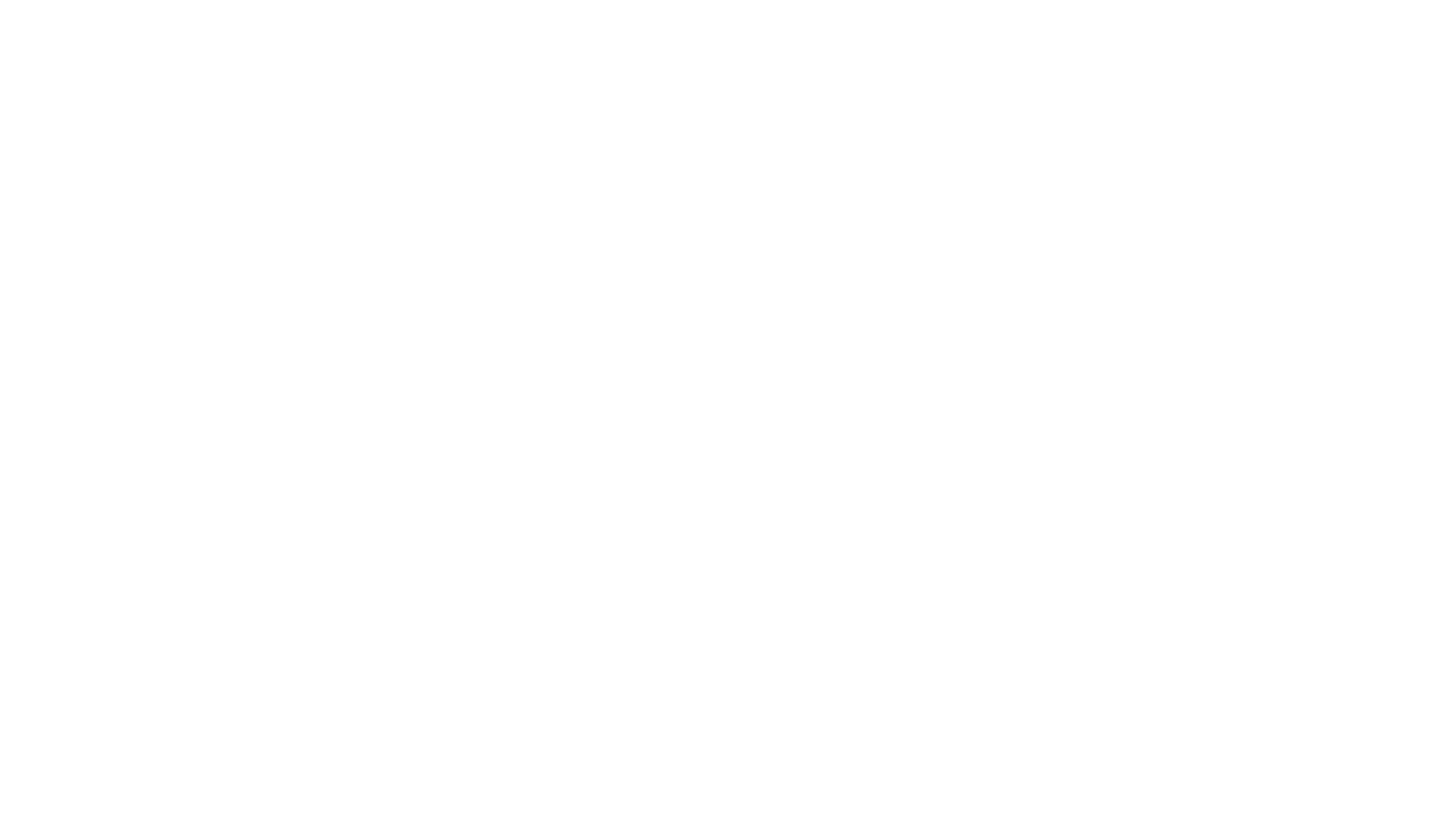
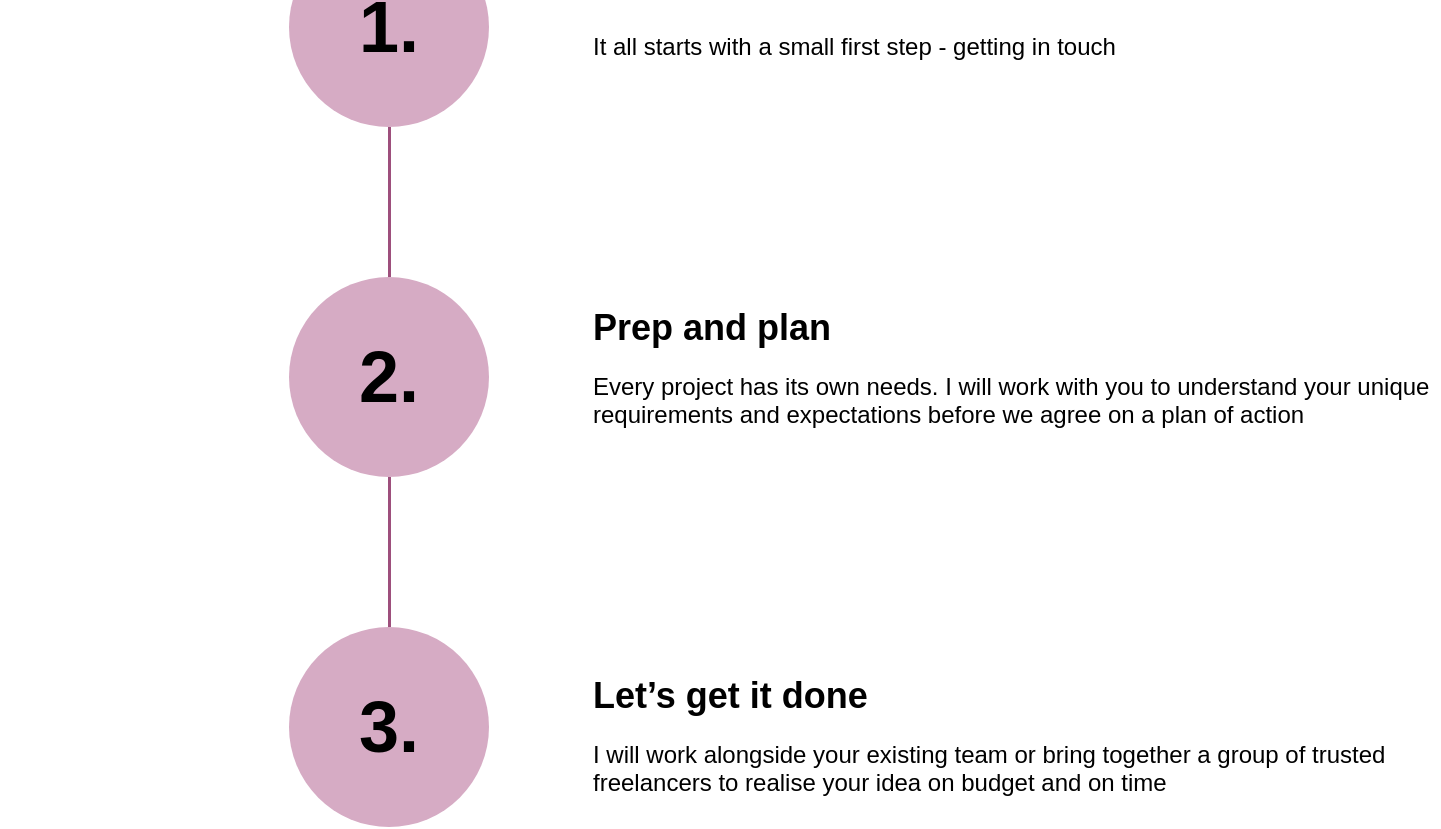
Before and after one commit to linas19/Erika_HomePage, a Next.js app: page /homePage/magicSection/MagicSection in a window 1280 px wide. Before the commit this address had no page. Shown: the part 460-1289 px from the top of the page, 1441 px wide, since content can reach past the window. Before the commit the page ends 800 px from the top, so only its background shows below. Built offline with nearby package versions, Linux system fonts and the light colour scheme.

Commit message:
magicsection

```diff
--- a/pages/homePage/hiSection/HiSection.module.scss
+++ b/pages/homePage/hiSection/HiSection.module.scss
@@ -7,7 +7,6 @@
   .hiSectionLeft {
     padding-left: 125px;
     .hiSectionLeftImage {
-
     }
   }
   .hiSectionRight {
--- /dev/null
+++ b/pages/homePage/magicSection/MagicSection.js
@@ -0,0 +1,44 @@
+import styles from "./MagicSection.module.scss";
+import React from "react";
+
+export default function MagicSection() {
+  return (
+    <div className={styles.magicSection}>
+      <div className={styles.magicSectionTitle}>How the magic happens:</div>
+      <div className={styles.magicSectionBottom}>
+        <div className={styles.magicSectionPoints}>
+          <div className={styles.magicSectionPointNumber}>1.</div>
+          <div className={styles.magicSectionPointSquare}></div>
+          <div className={styles.magicSectionPointNumber}>2.</div>
+          <div className={styles.magicSectionPointSquare}></div>
+          <div className={styles.magicSectionPointNumber}>3.</div>
+        </div>
+        <div className={styles.magicSectionPointText}>
+          <div className={styles.magicSectionPointTextBox}>
+            <div className={styles.magicSectionPointTextTitle}>Let's chat</div>
+            <div className={styles.magicSectionPointTextText}>
+              It all starts with a small first step - getting in touch
+            </div>
+          </div>
+          <div className={styles.magicSectionPointTextBox}>
+            <div className={styles.magicSectionPointTextTitle}>Prep and plan</div>
+            <div className={styles.magicSectionPointTextText}>
+              Every project has its own needs. I will work with you to
+              understand your unique requirements and expectations before we
+              agree on a plan of action
+            </div>
+          </div>
+          <div className={styles.magicSectionPointTextBox}>
+            <div className={styles.magicSectionPointTextTitle}>
+              Let’s get it done
+            </div>
+            <div className={styles.magicSectionPointTextText}>
+              I will work alongside your existing team or bring together a group
+              of trusted freelancers to realise your idea on budget and on time
+            </div>
+          </div>
+        </div>
+      </div>
+    </div>
+  );
+}
--- /dev/null
+++ b/pages/homePage/magicSection/MagicSection.module.scss
@@ -0,0 +1,69 @@
+.magicSection {
+  width: 1441px;
+  margin: auto;
+  flex-direction: column;
+  display: flex;
+  flex-direction: column;
+  justify-content: center;
+  align-items: center;
+  padding-top: 146px;
+  padding-bottom: 164px;
+  .magicSectionTitle {
+    font-size: 64px;
+    font-family: "Montserrat", sans-serif;
+    font-weight: 800;
+  }
+  .magicSectionBottom {
+    padding-top: 167px;
+    margin-left: 289px;
+    display: flex;
+    flex-direction: row;
+    .magicSectionPoints {
+      display: flex;
+      flex-direction: column;
+      align-items: center;
+      margin-right: 104px;
+      .magicSectionPointSquare {
+        height: 150px;
+        width: 3px;
+        background-color: #9d4f7c;
+      }
+      .magicSectionPointNumber {
+        height: 200px;
+        width: 200px;
+        border-radius: 50%;
+        background-color: #d6abc4;
+        display: flex;
+        align-items: center;
+        justify-content: center;
+        font-size: 72px;
+        font-family: "Montserrat", sans-serif;
+        font-weight: 700;
+      }
+    }
+    .magicSectionPointText {
+      display: flex;
+      flex-direction: column;
+      justify-content: space-between;
+      align-items: left;
+      padding-top: 40px;
+      padding-bottom: 30px;
+
+      .magicSectionPointTextBox {
+        .magicSectionPointTextTitle {
+          font-size: 36px;
+          font-family: "Montserrat", sans-serif;
+          font-weight: 800;
+          text-align: left;
+          margin-bottom: 24px;
+        }
+        .magicSectionPointTextText {
+          font-size: 24px;
+          font-family: "Montserrat", sans-serif;
+          font-weight: 400;
+          text-align: left;
+        }
+      }
+    }
+  }
+}
--- a/pages/index.js
+++ b/pages/index.js
@@ -12,6 +12,8 @@ import ThreePointsSection from './homePage/threePointSection/ThreePointsSection.
 import HiSection from './homePage/hiSection/HiSection.js'
 import TechnologyShouldSection from './homePage/technologyShouldSection/TechnologyShouldSection.js'
 import AlexSection from './homePage/alexSection/AlexSection.js'
+import MagicSection from './homePage/magicSection/MagicSection.js'
+
 
 export default function Home() {
   const [name, setName] = useState('')
@@ -73,6 +75,9 @@ export default function Home() {
         </section>
         <section className={styles.alexSection}>
           <AlexSection />
+        </section>
+        <section className={styles.magicSection}>
+          <MagicSection />
         </section>
         {/* <div className={styles.fourthPage}>
           <div className={styles.fourthPageTitle}>How the magic happens:</div>
--- a/styles/Home.module.scss
+++ b/styles/Home.module.scss
@@ -20,77 +20,8 @@
 .alexSection {
   background-color: #fff3da;
 }
-.fourthPage {
-  background-color: #FEFAF2;
-  display: flex;
-  flex-direction: column;
-  justify-content: center;
-  text-align: center;
-  align-items: center;
-  padding-bottom: 50px;
-  .fourthPageTitle {
-    margin-top: 50px;
-    margin-bottom: 100px;
-    font-size: 64px;
-    font-family: 'Montserrat', sans-serif;
-    font-weight: 800;
-  }
-  .fourthPageBottom {
-    height: 1007px;
-    width: 954px;
-    display: flex;
-    flex-direction: row;
-    align-items: center;
-    justify-content: space-between;
-    .fourthPagePoints {
-      display: flex;
-      flex-direction: column;
-      justify-content: space-evenly;
-      align-items: center;
-      .fourthPagePointSquare {
-        height: 150px;
-        width: 3px;
-        background-color: #9D4F7C;
-      }
-      .fourthPagePointNumber {
-        height: 200px;
-        width: 200px;
-        border-radius: 50%;
-        background-color: #D6ABC4;
-        display: flex;
-        align-items: center;
-        justify-content: center;
-        font-size: 72px;
-        font-family: 'Montserrat', sans-serif;
-        font-weight: 700;
-      }
-    }
-    .fourthPagePointText {
-      display: flex;
-      flex-direction: column;
-      justify-content: space-between;
-      align-items: left;
-      height: 950px;
-      .fourthPagePointTextBox {
-        margin-top: 40px;
-        .fourthPagePointTextTitle {
-          font-size: 36px;
-          font-family: 'Montserrat', sans-serif;
-          font-weight: 800;
-          text-align: left;
-          margin-bottom: 25px;
-        }
-        .fourthPagePointTextText {
-          font-size: 24px;
-          font-family: 'Montserrat', sans-serif;
-          font-weight: 400;
-          text-align: left;
-          height: 123px;
-          width: 629px;
-        }
-      }
-    }
-  }
+.magicSection {
+  background-color: #fefaf2;
 }
 .fifthPage {
   background-color: #FEEADC;
```
